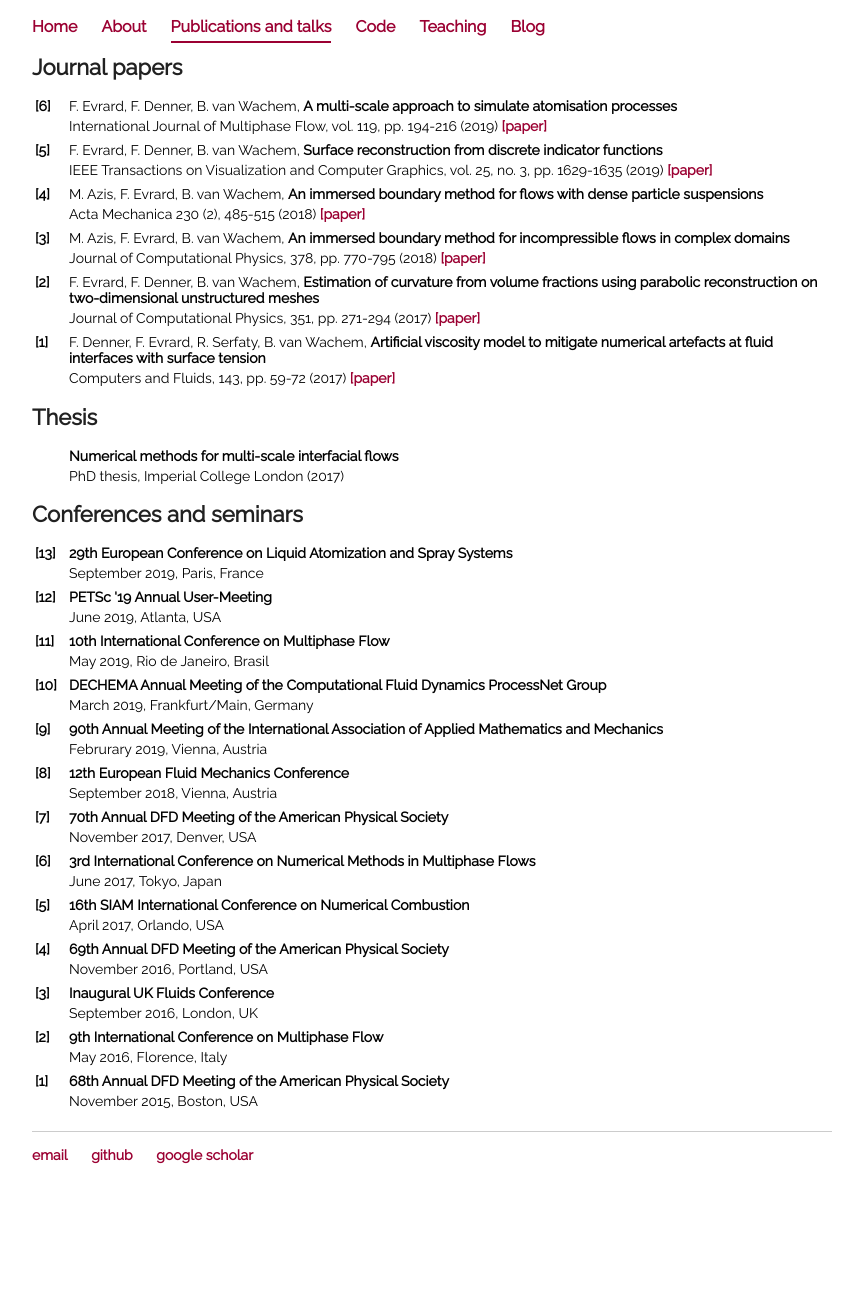
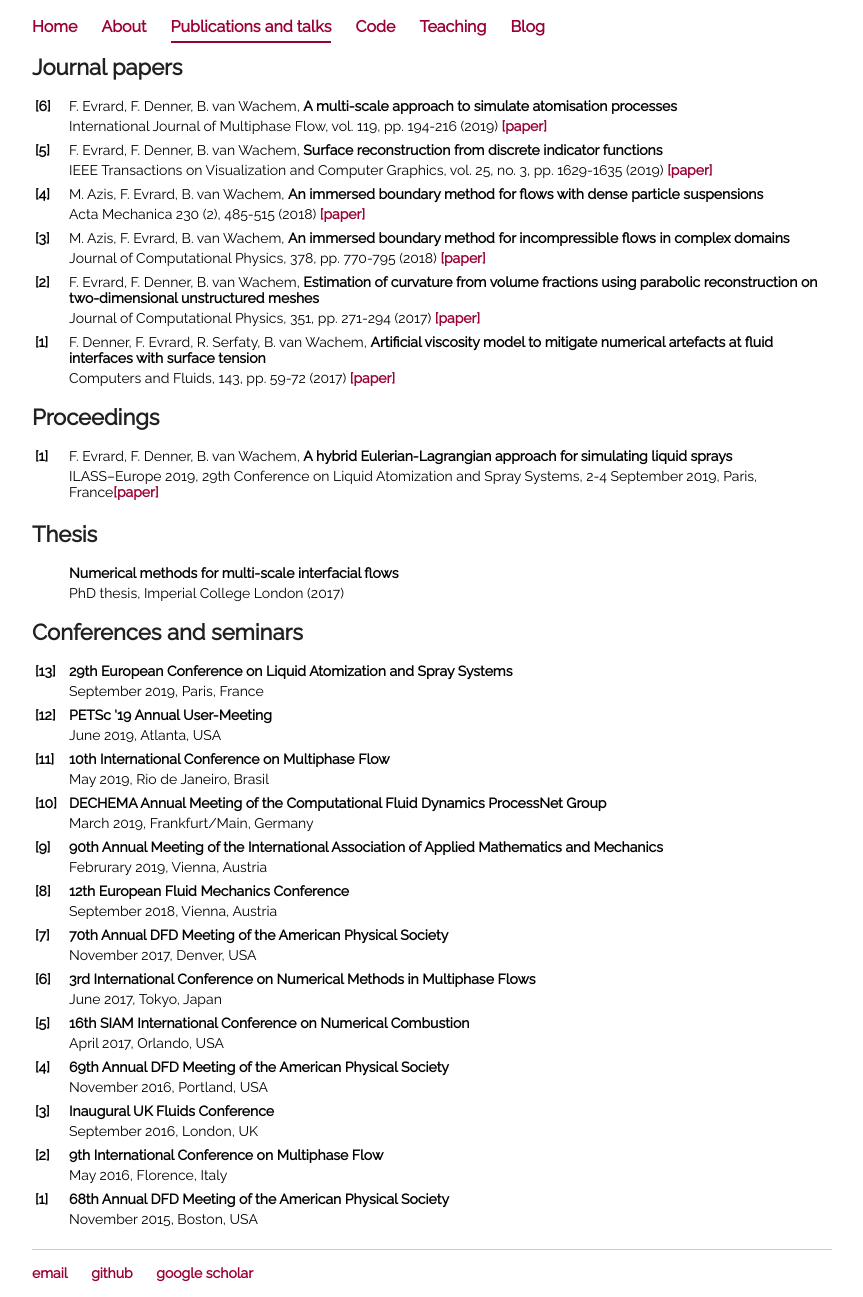
Before and after one commit to fabienevrard/fabienevrard.github.io, a Jekyll site: the page built from publications/index.html, in a window 1280 px wide. Shown: the whole page, without its empty margins (208-1071 px from the left). Built offline with Jekyll 4.4.1, drawn with Linux system fonts in a browser that asks for light colours; before the commit the page ends 1180 px from its top, so only the background shows below that.

Commit message:
Update index.html

```diff
--- a/publications/index.html
+++ b/publications/index.html
@@ -62,6 +62,22 @@ volume fractions using parabolic reconstruction on two-dimensional unstructured
 			 <td></td>
 			 <td>Computers and Fluids, 143, pp. 59-72 (2017) <b><a href="https://doi.org/10.1016/j.compfluid.2016.11.006">[paper]</a></b></td>
 		 </tr>
+	</table>
+
+	<h1>Proceedings</h1>
+
+	 <table style="width:100%; vertical-align: top; text-align: left;">
+		 <col width=4%>
+		 <col width=95%>
+		 <tr>
+			 <td><b>[1]</b></td>
+			 <td>F. Evrard, F. Denner, B. van Wachem, <b>A hybrid Eulerian-Lagrangian approach for simulating liquid sprays</b></td>
+		 </tr>
+		 <tr>
+			 <td></td>
+			 <td>ILASS–Europe 2019, 29th Conference on Liquid Atomization and Spray Systems, 2-4 September 2019, Paris, France<b><a href="https://ilass19.sciencesconf.org/243747">[paper]</a></b></td>
+		 </tr>
+		 <tr><td></td><td></td></tr>
 	</table>
 
 	<h1>Thesis</h1>
```
